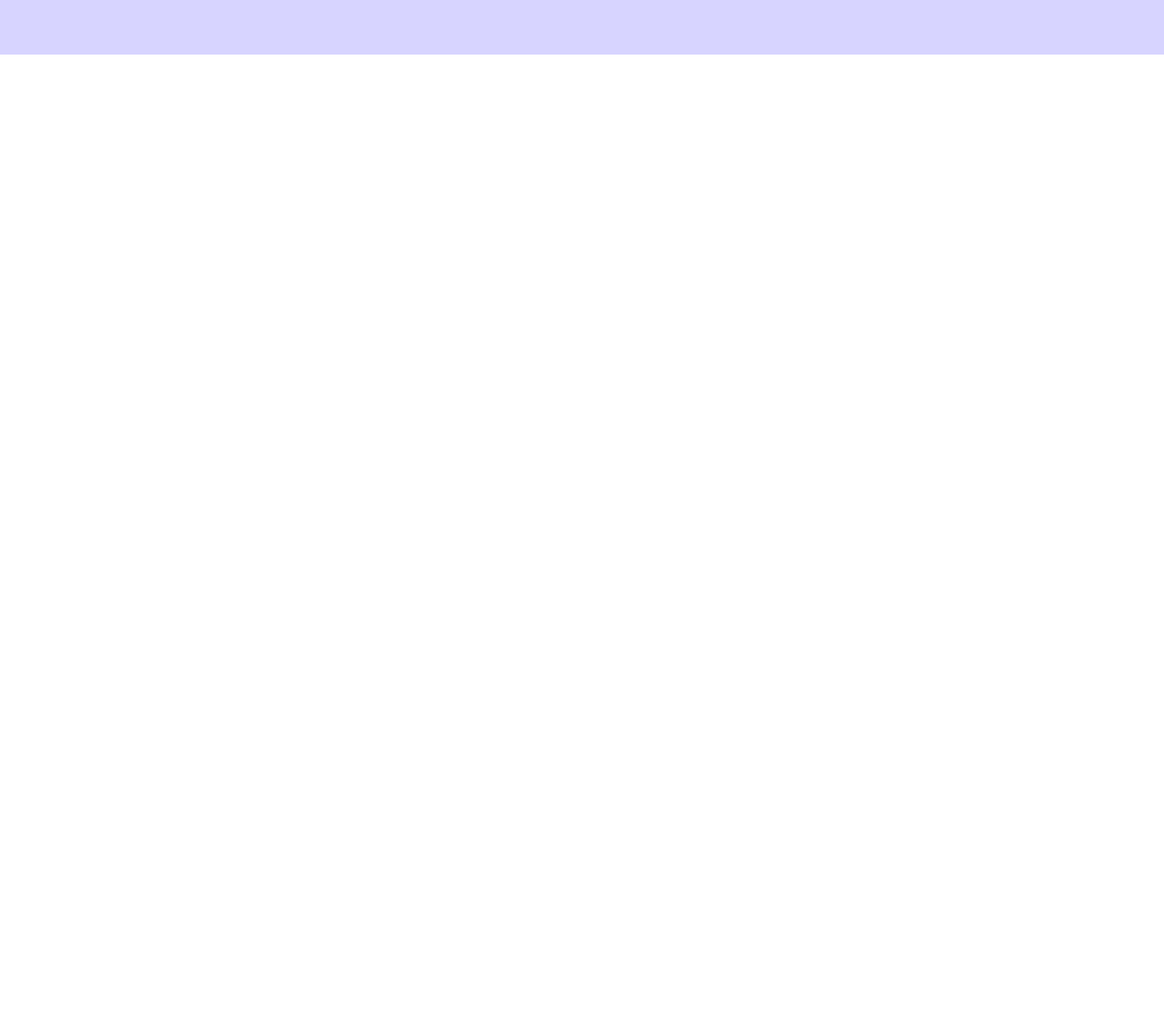
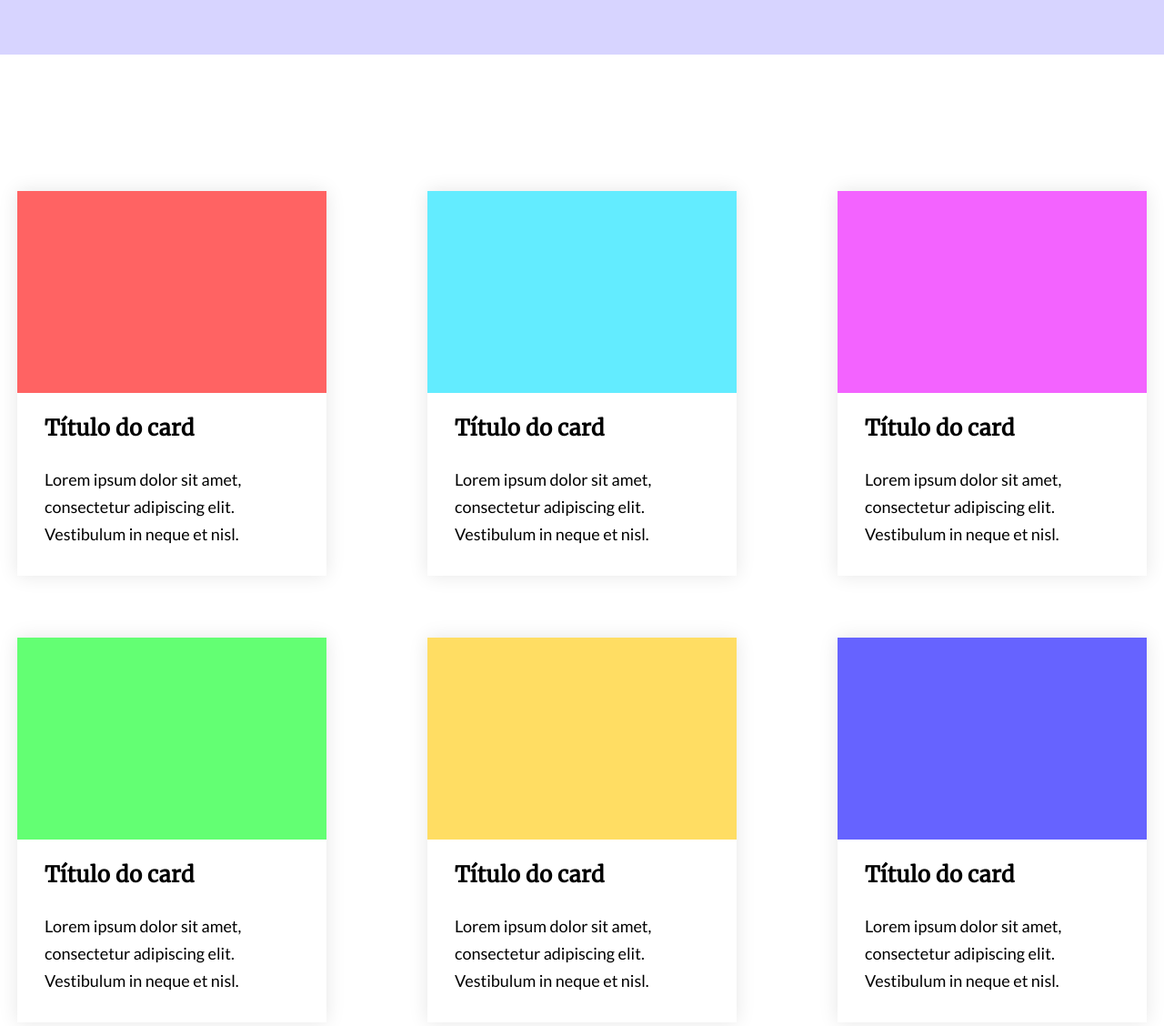
Before and after one commit to NataliaFrancisca/Codelandia-Desafio-3, a plain HTML site: page index.html in a window 1280 px wide. Shown: the part 500-1628 px from the top of the page at 91% size. Before the commit the page ends 800 px from the top, so only its background shows below. Drawn offline with Linux system fonts and the light colour scheme.

Commit message:
implementando o container de cards

```diff
--- a/assets/style.css
+++ b/assets/style.css
@@ -36,6 +36,8 @@ html {
 
 body {
   font-size: 1.6rem;
+  display: flex;
+  flex-direction: column;
 }
 
 h1,h2,h3,h4,h5,h6 {
@@ -141,5 +143,83 @@ header .container-header{
 .container-image-header img{
   width: 50rem;
   height: 35.975rem;
+}
 
+
+/* CONTAINER CARDS */
+
+.container-cards{
+  width: 1242px;
+  height: 914px;
+
+  align-self: center;
+
+  margin-top: 150px;
+  margin-bottom: 150px;
+  display: grid;
+  grid-template-columns: repeat(3,1fr);
 }
+
+.card{
+  width: 340px;
+  height: 423px;
+  background-color: var(--white);
+
+  margin-right: 111px;
+  margin-bottom: 68px;
+
+  box-shadow: 0px 0px 20px 0px #0000001A;
+}
+
+.card .card-informations{
+  padding-left: 30px;
+  padding-right: 28px;
+}
+
+.card h2{
+  font-family: "Merriweather-Regular";
+  font-size: 2.4rem;
+  font-style: normal;
+  font-weight: 700;
+  line-height: 30px;
+
+  margin-top: 2.4rem;
+  margin-bottom: 2.6rem;
+}
+
+.card span{
+  font-size: 1.8rem;
+  font-family: "Lato-Regular";
+  font-weight: 400;
+  line-height: 30px;
+}
+
+.card-color{
+  width: 340px;
+  height: 222px;
+  background-color: blue;
+}
+
+.red{
+  background-color: #FF6363;
+}
+
+.cyan{
+   background-color: #63ECFF;
+}
+
+.pink{
+  background-color: #F363FF;
+}
+
+.green{
+  background-color: #63FF73;
+}
+
+.yellow{
+  background-color: #FFDD63;
+}
+
+.blue{
+  background-color: #6663FF;
+}
--- a/index.html
+++ b/index.html
@@ -26,5 +26,54 @@
 
 	</header>
 
+
+	<section class="container-cards">
+
+		<div class="card">
+			<div class="card-color red"></div>
+			<div class="card-informations">
+				<h2>Título do card</h2>
+				<span>Lorem ipsum dolor sit amet, consectetur adipiscing elit. Vestibulum in neque et nisl.</span>
+			</div>
+
+		</div>
+		<div class="card">
+			<div class="card-color cyan"></div>
+			<div class="card-informations">
+				<h2>Título do card</h2>
+				<span>Lorem ipsum dolor sit amet, consectetur adipiscing elit. Vestibulum in neque et nisl.</span>
+			</div>
+		</div>
+		<div class="card">
+			<div class="card-color pink"></div>
+			<div class="card-informations">
+				<h2>Título do card</h2>
+				<span>Lorem ipsum dolor sit amet, consectetur adipiscing elit. Vestibulum in neque et nisl.</span>
+			</div>
+		</div>
+		<div class="card">
+			<div class="card-color green"></div>
+			<div class="card-informations">
+				<h2>Título do card</h2>
+				<span>Lorem ipsum dolor sit amet, consectetur adipiscing elit. Vestibulum in neque et nisl.</span>
+			</div>
+		</div>
+		<div class="card">
+			<div class="card-color yellow"></div>
+			<div class="card-informations">
+				<h2>Título do card</h2>
+				<span>Lorem ipsum dolor sit amet, consectetur adipiscing elit. Vestibulum in neque et nisl.</span>
+			</div>
+		</div>
+		<div class="card">
+			<div class="card-color blue"></div>
+			<div class="card-informations">
+				<h2>Título do card</h2>
+				<span>Lorem ipsum dolor sit amet, consectetur adipiscing elit. Vestibulum in neque et nisl.</span>
+			</div>
+		</div>
+
+	</section>
+
 </body>
 </html>
```
